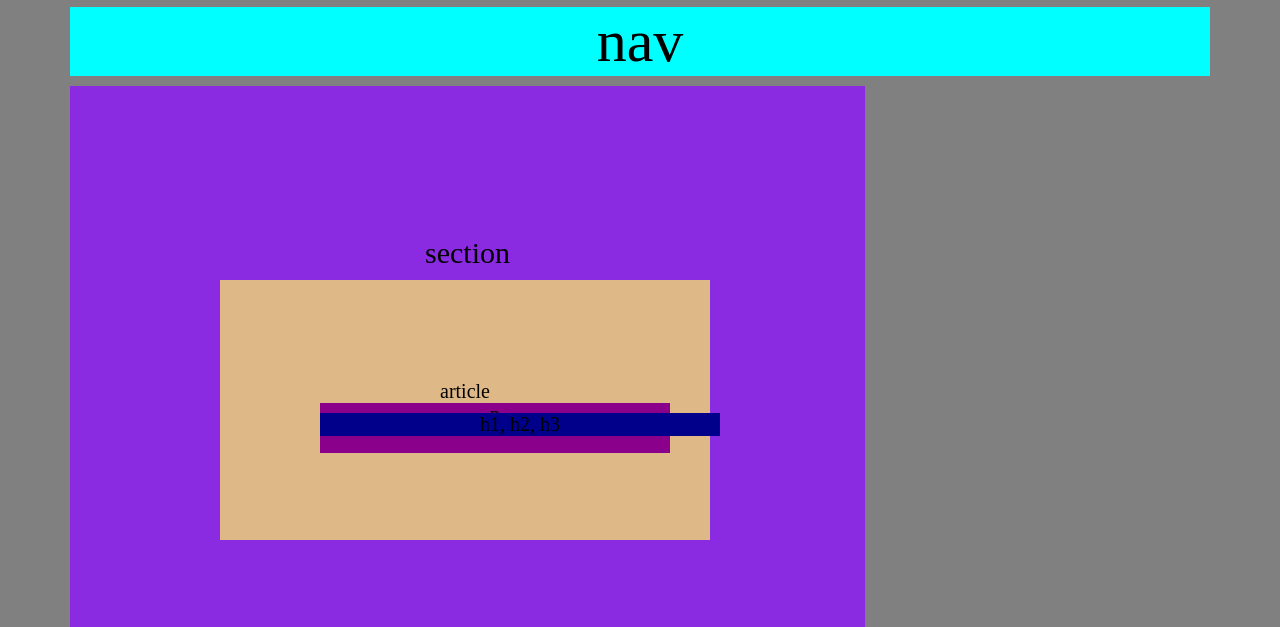
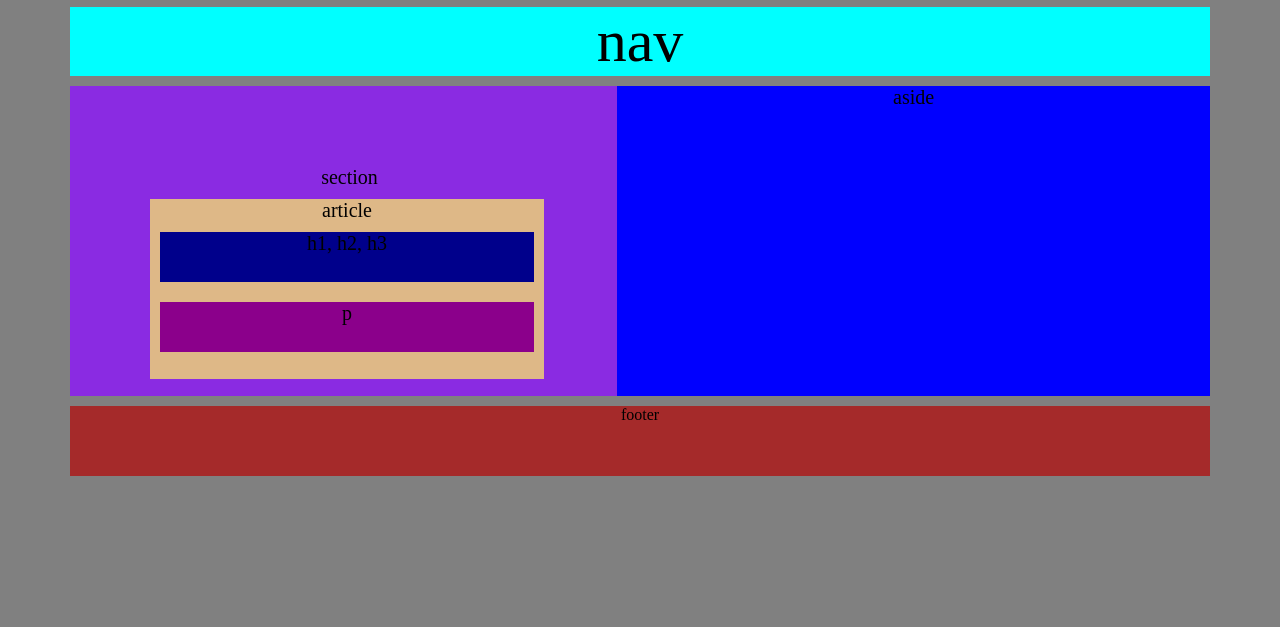
Before and after one commit to cc1git/HW-Wireframe, a plain HTML site: page index.html in a window 1280 px wide. Shown: the part 173-800 px from the top of the page. Drawn offline with Linux system fonts and the light colour scheme.

Commit message:
homework finalized

```diff
--- a/style.css
+++ b/style.css
@@ -12,6 +12,7 @@ body {
     color: darkblue;
     margin-bottom: 10px;
     text-align: center;
+    width:100% ;
 }
 
 
@@ -23,69 +24,72 @@ nav {
     text-align: center;
     margin-bottom: 0px;
     padding: 0px;
+    width: 100%;
 }
 
 section {
     background-color: blueviolet;
-    height: 500px;
-    font-size: 30px;
+    height: 150px;
+    font-size: 20px;
     text-align: center;
-    padding: 150px;
+    padding: 80px;
     margin-right: 800px;
     margin-top: 10px;
+    margin-bottom: 10px;
     float: left;
-    width: 495px;
+    width: 35%;
 }
 
 #article {
     background-color: burlywood;
-    height: 60px;
     font-size: 20px;
     text-align: center;
-    padding: 100px;
     margin-top: 10px;
     margin-right: 5px;
+    height: 180px;
 
 }
 
 #inner-of-article-first-div {
-    position: fixed;
+
     background-color: darkblue;
-    padding: 100;
+    padding: 200;
     margin-top: 10px;
-    width: 400px;
+    text-align: center;
+    margin-bottom: 20px;
+    height: 50px;
+    margin-left: 10px;
+    margin-right: 10px;
+
 }
 
 #inner-of-article-second-div {
-    padding: 200;
+
     text-align: center;
     background-color: darkmagenta;
-    width: 350px;
     height: 50px;
     margin-top: 0px;
+    margin-left: 10px;
+    margin-right: 10px;
 
 }
 
-h4 {
+aside {
     background-color: blue;
-    height: 500;
-    font-size: 30px;
+    margin-left: 10px;
+    font-size: 20px;
     text-align: center;
-    padding: 150px;
-    margin-left: 800px;
-    margin-top: -365px;
+    margin-top: -320px;
+    width: 52%;
     float: right;
-    width: 425px;
-    margin-bottom: 150px;
-    align-self: auto;
+    height: 310px;
+
 }
 
-h5 {
-    width: 1520px;
+footer {
+    clear: both;
     background-color: brown;
-    height: 100px;
+    height: 70px;
     text-align: center;
-    margin-bottom: 50px;
-    margin-top: 50px;
 
 }
```
